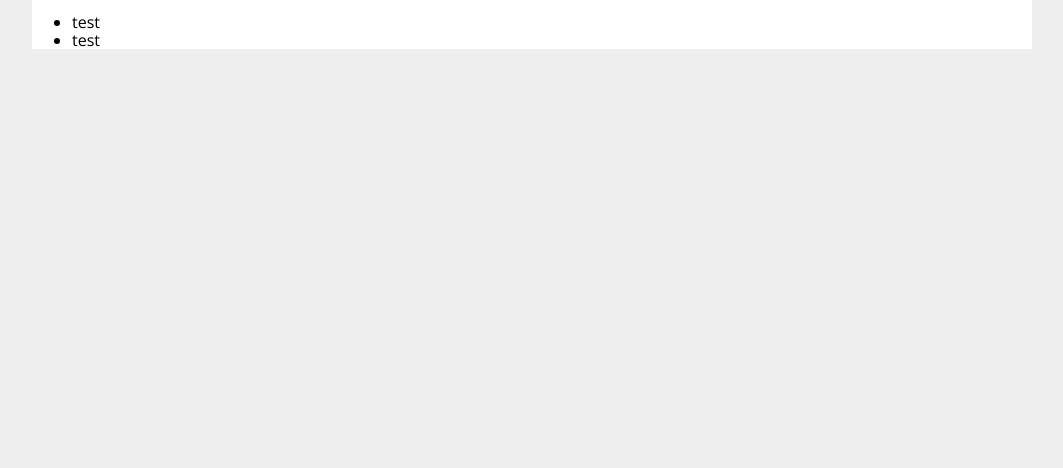
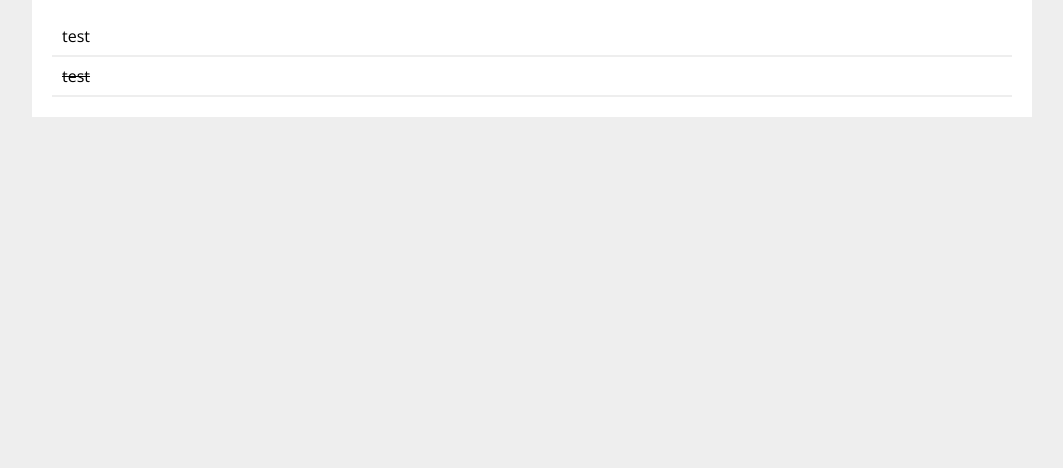
Before and after one commit to RadekJelen/to-do-list, a plain HTML site: page index.html in a window 1280 px wide. Shown: the part 332-800 px from the top of the page, without its empty margins (108-1171 px from the left). Drawn offline with nearby package versions, Linux system fonts and the light colour scheme.

Commit message:
adding styles to the task list

```diff
--- /dev/null
+++ b/css/list.css
@@ -0,0 +1,14 @@
+.list {
+    padding: 20px;
+    margin: 0;
+}
+
+.list__item {
+    list-style-type: none;
+    border-bottom: 2px solid #eee;
+    padding: 10px;
+}
+
+.list__item--done{
+    text-decoration: line-through;
+}
--- a/index.html
+++ b/index.html
@@ -15,6 +15,7 @@
     <link href="css/container.css" rel="stylesheet">
     <link href="css/form.css" rel="stylesheet">
     <link href="css/buttonNewTask.css" rel="stylesheet">
+    <link href="css/list.css" rel="stylesheet">
     <script defer src="js/script.js"></script>
     <title>Lista zadań</title>
 </head>
@@ -40,7 +41,7 @@
                 <h2 class="container__header">Lista zadań</h2>
             </div>
             <div>
-                <ul class="js-tasks"></ul>
+                <ul class="list js-tasks"></ul>
             </div>
         </section>
     </main>
--- a/js/script.js
+++ b/js/script.js
@@ -16,7 +16,9 @@
         for (const task of tasks) {
 
             htmlString += `
-            <li>
+            <li
+            class="list__item${task.done ? " list__item--done" : ""}"
+            >
                 ${task.content}
             </li>
             `;
```
